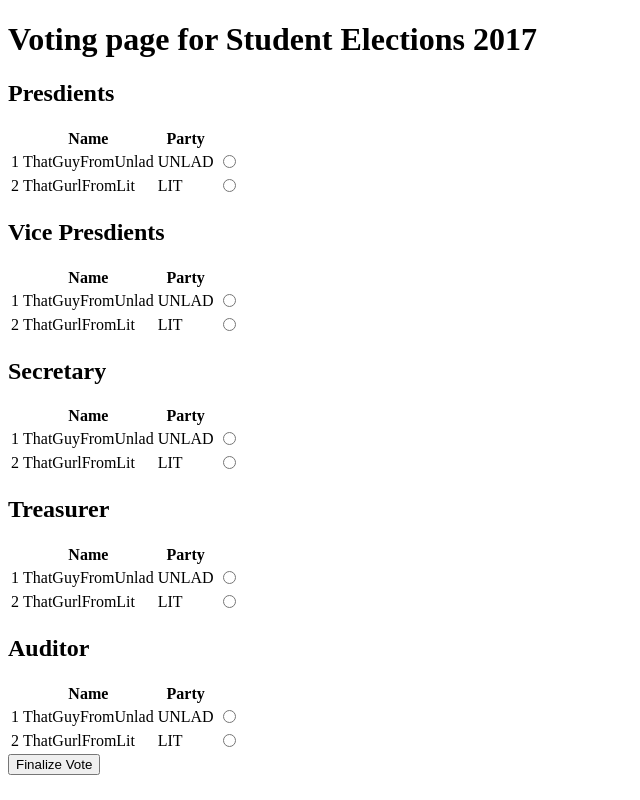
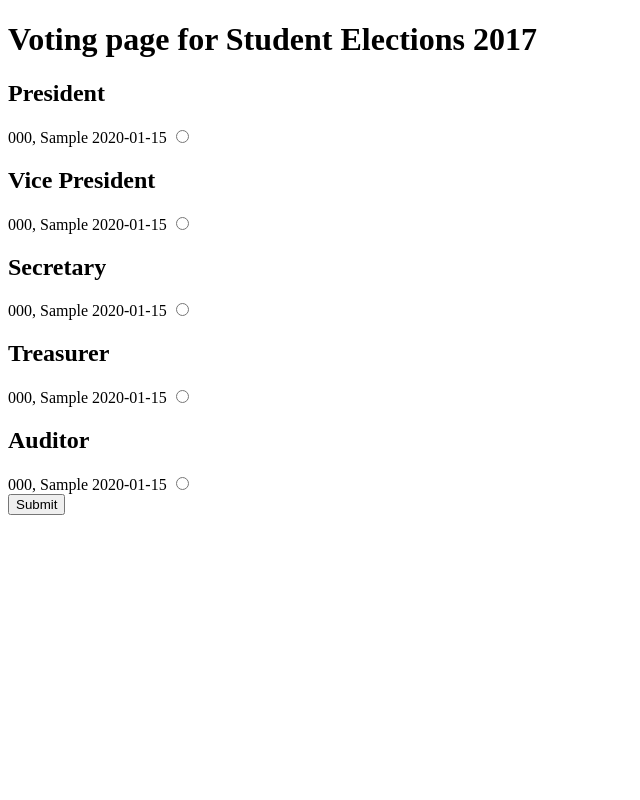
Before and after one commit to jetsalinas/sc-elections-2017, a Flask app: template templates/vote.html in a window 1280 px wide. Shown: the whole page, without its empty margins (0-640 px from the left). Run offline with Flask 2, Linux system fonts and the light colour scheme; the template is opened without the code that fills it: values that come from a table or form of the project are taken from there, others are empty; tables that the repository leaves empty hold one stand-in row (values such as "Sample post"); parts of the project's set-up code (start-up, migrations or seed data) failed here and were passed over.

Commit message:
Implemented voting page template

```diff
--- a/main.py
+++ b/main.py
@@ -57,7 +57,7 @@ class Candidate(database.Model):
 
     candidateID = database.Column(database.Integer, primary_key=True)
     candidatePosition = database.Column(database.Integer)
-    candidateAffiliation = database.Column(database.Integer)
+    candidateAffiliation = database.Column(database.String(50))
     candidateBatch = database.Column(database.Integer)
     candidateLName = database.Column(database.String(50))
     candidateFName = database.Column(database.String(50))
@@ -195,7 +195,12 @@ def vote_page():
     #SHOW VOTE PAGE IF LOGGED IN
     if validate_session():
         if session['username']:
-            return render_template('vote.html')
+            presidentList = Candidate.query.filter_by(candidateBatch=session['userBatch']).filter_by(candidatePosition=2000)
+            vicePresidentList = Candidate.query.filter_by(candidateBatch=session['userBatch']).filter_by(candidatePosition=2001)
+            secretaryList = Candidate.query.filter_by(candidateBatch=session['userBatch']).filter_by(candidatePosition=2002)
+            treasurerList = Candidate.query.filter_by(candidateBatch=session['userBatch']).filter_by(candidatePosition=2003)
+            auditorList = Candidate.query.filter_by(candidateBatch=session['userBatch']).filter_by(candidatePosition=2004)
+            return render_template('vote.html', presidentList=presidentList, vicePresidentList=vicePresidentList, secretaryList=secretaryList, treasurerList=treasurerList, auditorList=auditorList)
     #PROCESS VOTE REQUESTS
     return redirect(url_for('login_page'))
 
--- a/templates/vote.html
+++ b/templates/vote.html
@@ -18,121 +18,51 @@
 
 <body>
   <h1>Voting page for Student Elections 2017</h1>
-  <h2>Presdients</h2>
-  <form action="/vote" method="POST">
-      <table class="table">
+  <form action='/vote' method='POST'>
+    <tbody>
+      <th></th>
+      <h2>President</h2>
+      {% for president in presidentList %}
       <tr>
-            <th></th>
-            <th>Name</th>
-            <th>Party</th>
-            <th></th>
+        <td>{{president.candidateLName}}, {{president.candidateFName}}</td>
+        <td>{{president.candidateAffiliation}}</td>
+        <td><input name="presidentForm" type="radio" value="{{president.candidateID}}">
       </tr>
+      {% endfor %}
+      <h2>Vice President</h2>
+      {% for vicePresident in vicePresidentList %}
       <tr>
-            <td>1</td>
-            <td>ThatGuyFromUnlad</td>
-            <td>UNLAD</td>
-            <td><input type="radio" name="voteChoice"></td>
+        <td>{{vicePresident.candidateLName}}, {{vicePresident.candidateFName}}</td>
+        <td>{{vicePresident.candidateAffiliation}}</td>
+        <td><input name="vicePresidentForm" type="radio" value="{{vicePresident.candidateID}}">
       </tr>
+      {% endfor %}
+      <h2>Secretary</h2>
+      {% for secretary in secretaryList %}
       <tr>
-            <td>2</td>
-            <td>ThatGurlFromLit</td>
-            <td>LIT</td>
-            <td><input type="radio" name="voteChoice"></td>
+        <td>{{secretary.candidateLName}}, {{secretary.candidateFName}}</td>
+        <td>{{secretary.candidateAffiliation}}</td>
+        <td><input name="secretaryForm" type="radio" value="{{secretary.candidateID}}">
       </tr>
-        </table>
-  </form>
-  <h2>Vice Presdients</h2>
-  <form action="/vote" method="POST">
-    <table class="table">
+      {% endfor %}
+      <h2>Treasurer</h2>
+      {% for treasurer in treasurerList %}
       <tr>
-          <th></th>
-          <th>Name</th>
-          <th>Party</th>
-          <th></th>
+        <td>{{treasurer.candidateLName}}, {{treasurer.candidateFName}}</td>
+        <td>{{treasurer.candidateAffiliation}}</td>
+        <td><input name="treasurerForm" type="radio" value="{{treasurer.candidateID}}">
       </tr>
+      {% endfor %}
+      <h2>Auditor</h2>
+      {% for auditor in auditorList %}
       <tr>
-          <td>1</td>
-          <td>ThatGuyFromUnlad</td>
-          <td>UNLAD</td>
-          <td><input type="radio" name="voteChoice"></td>
+        <td>{{auditor.candidateLName}}, {{auditor.candidateFName}}</td>
+        <td>{{auditor.candidateAffiliation}}</td>
+        <td><input name="auditorForm" type="radio" value="{{auditor.candidateID}}">
       </tr>
-        <tr>
-          <td>2</td>
-          <td>ThatGurlFromLit</td>
-          <td>LIT</td>
-          <td><input type="radio" name="voteChoice"></td>
-        </tr>
-      </table>
-  </form>
-  <h2>Secretary</h2>
-  <form action="/vote" method="POST">
-    <table class="table">
-        <tr>
-          <th></th>
-          <th>Name</th>
-          <th>Party</th>
-          <th></th>
-        </tr>
-        <tr>
-          <td>1</td>
-          <td>ThatGuyFromUnlad</td>
-          <td>UNLAD</td>
-          <td><input type="radio" name="voteChoice"></td>
-        </tr>
-        <tr>
-          <td>2</td>
-          <td>ThatGurlFromLit</td>
-          <td>LIT</td>
-          <td><input type="radio" name="voteChoice"></td>
-        </tr>
-      </table>
-  </form>
-  <h2>Treasurer</h2>
-  <form action="/vote" method="POST">
-    <table class="table">
-        <tr>
-          <th></th>
-          <th>Name</th>
-          <th>Party</th>
-          <th></th>
-        </tr>
-        <tr>
-          <td>1</td>
-          <td>ThatGuyFromUnlad</td>
-          <td>UNLAD</td>
-          <td><input type="radio" name="voteChoice"></td>
-        </tr>
-        <tr>
-          <td>2</td>
-          <td>ThatGurlFromLit</td>
-          <td>LIT</td>
-          <td><input type="radio" name="voteChoice"></td>
-        </tr>
-      </table>
-  </form>
-  <h2>Auditor</h2>
-  <form action="/vote" method="POST">
-    <table class="table">
-        <tr>
-          <th></th>
-          <th>Name</th>
-          <th>Party</th>
-          <th></th>
-        </tr>
-        <tr>
-          <td>1</td>
-          <td>ThatGuyFromUnlad</td>
-          <td>UNLAD</td>
-          <td><input type="radio" name="voteChoice"></td>
-        </tr>
-        <tr>
-          <td>2</td>
-          <td>ThatGurlFromLit</td>
-          <td>LIT</td>
-          <td><input type="radio" name="voteChoice"></td>
-        </tr>
-      </table>
-      <input type="submit" value="Finalize Vote">
+      {% endfor %}
+    </tbody>
+    <br><input type="submit" value="Submit">
   </form>
 </body>
 
```
Lines whose indentation alone changed are shown as unchanged.
